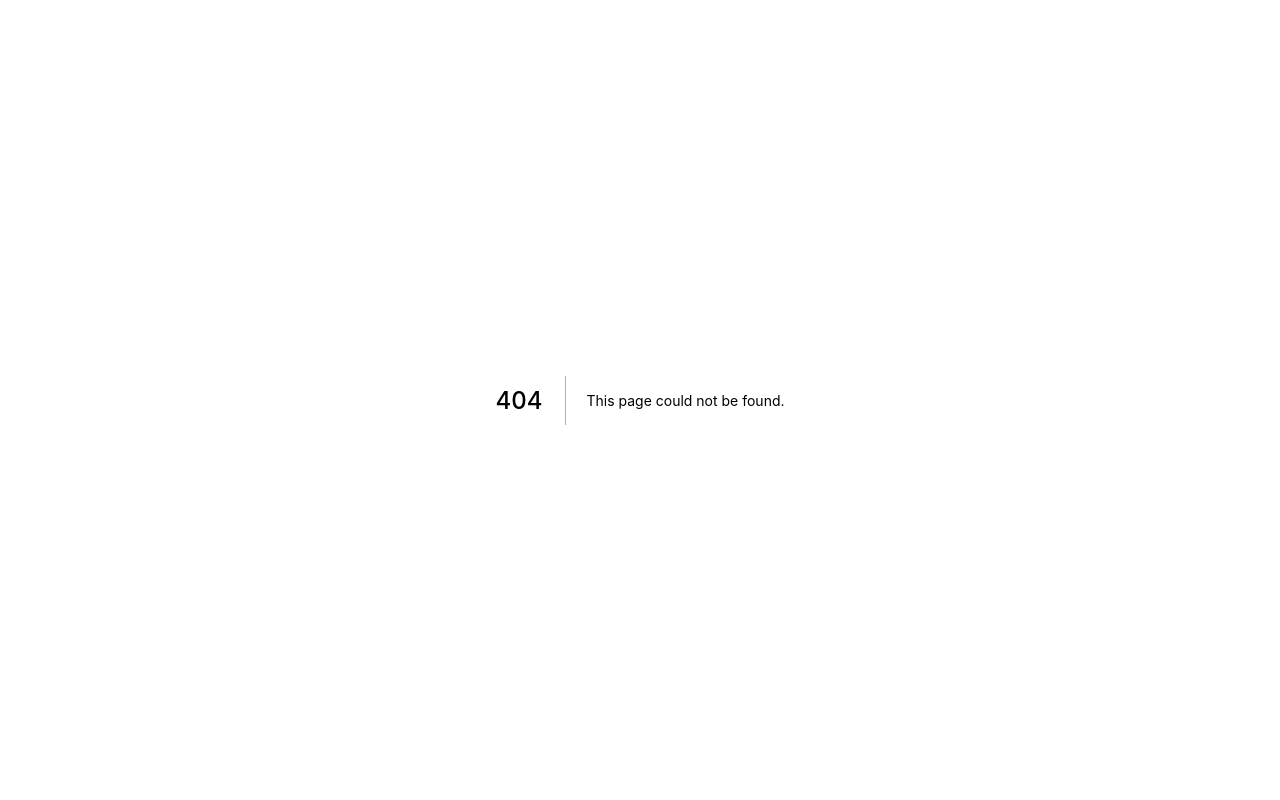
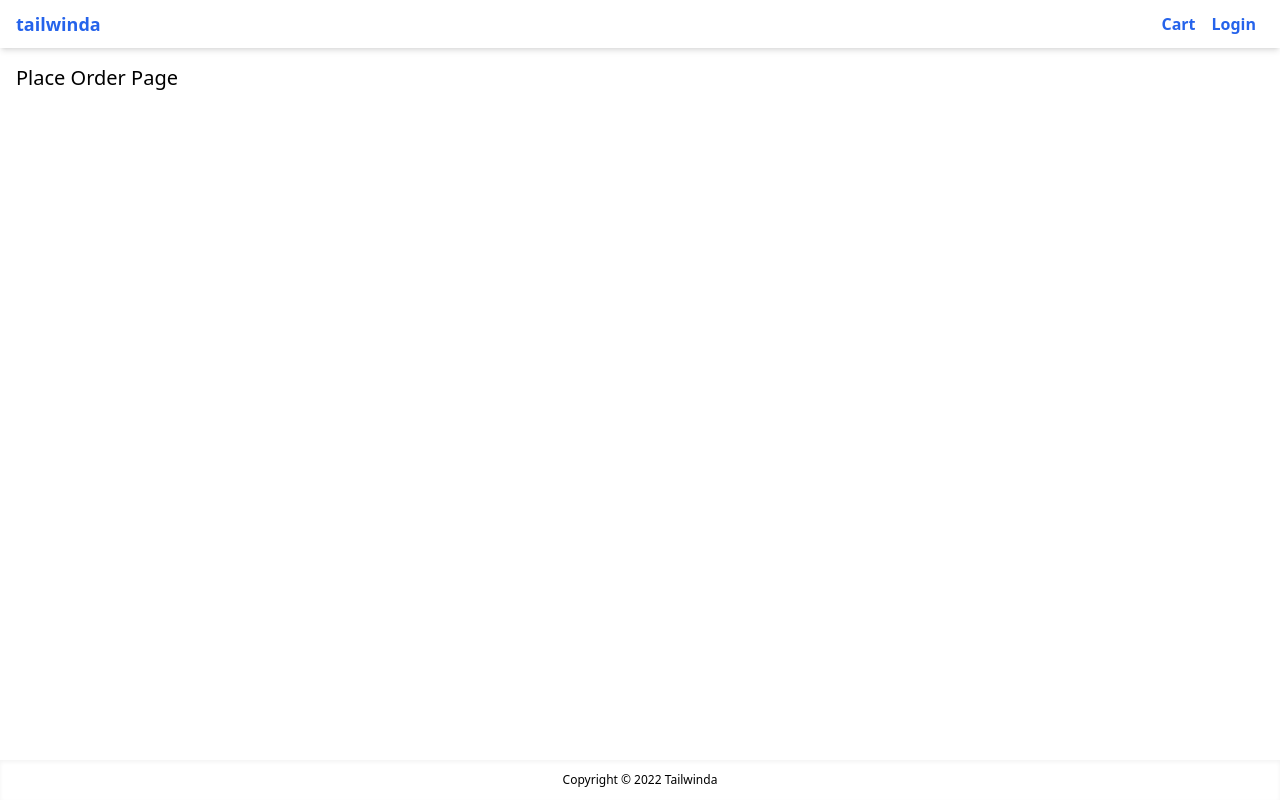
Before and after one commit to nahcnats/tailwinda, a Next.js app: page /placeorder in a window 1280 px wide. Before the commit this address had no page. Built offline with nearby package versions, Linux system fonts and the light colour scheme; no server answers.

Commit message:
consolidated colors

```diff
--- a/components/shipping/CheckoutWizard.jsx
+++ b/components/shipping/CheckoutWizard.jsx
@@ -15,9 +15,7 @@ function CheckoutWizard({ activeStep = 0 }) {
                 >
                     <div
                         className={`mb-2 w-8 ${
-                            index <= activeStep
-                                ? "bg-indigo-400"
-                                : "bg-gray-400"
+                            index <= activeStep ? "bg-secondary" : "bg-inActive"
                         } text-center text-white`}
                     >
                         {index + 1}
@@ -25,8 +23,8 @@ function CheckoutWizard({ activeStep = 0 }) {
                     <div
                         className={`w-full flex-1 border-b-2 text-center ${
                             index <= activeStep
-                                ? "border-indigo-400 text-indigo-400"
-                                : "border-gray-400 text-gray-400"
+                                ? "border-secondary text-secondary"
+                                : "border-inActive text-inActive"
                         }`}
                     >
                         {step}
--- /dev/null
+++ b/pages/placeorder.jsx
@@ -0,0 +1,12 @@
+import React from "react";
+import Layout from "../components/common/Layout";
+
+function PlaceOrderPage() {
+    return (
+        <Layout title="Place Order">
+            <h1 className="text-xl">Place Order Page</h1>
+        </Layout>
+    );
+}
+
+export default PlaceOrderPage;
--- a/styles/globals.css
+++ b/styles/globals.css
@@ -15,11 +15,11 @@ body {
 input,
 select,
 textarea {
-    @apply rounded border p-2 outline-none ring-indigo-300 focus:ring;
+    @apply ring-secondaryAccent rounded border p-2 outline-none focus:ring;
 }
 
 a {
-    @apply text-primary hover:text-blue-800;
+    @apply text-primary hover:text-primaryAccent;
 }
 
 .card {
--- a/tailwind.config.js
+++ b/tailwind.config.js
@@ -8,6 +8,10 @@ module.exports = {
         extend: {
             colors: {
                 primary: "#2563eb",
+                primaryAccent: "#1e40af",
+                secondary: "#4f46e5",
+                secondaryAccent: "#c7d2fe",
+                inActive: "#9ca3af",
             },
         },
     },
```
